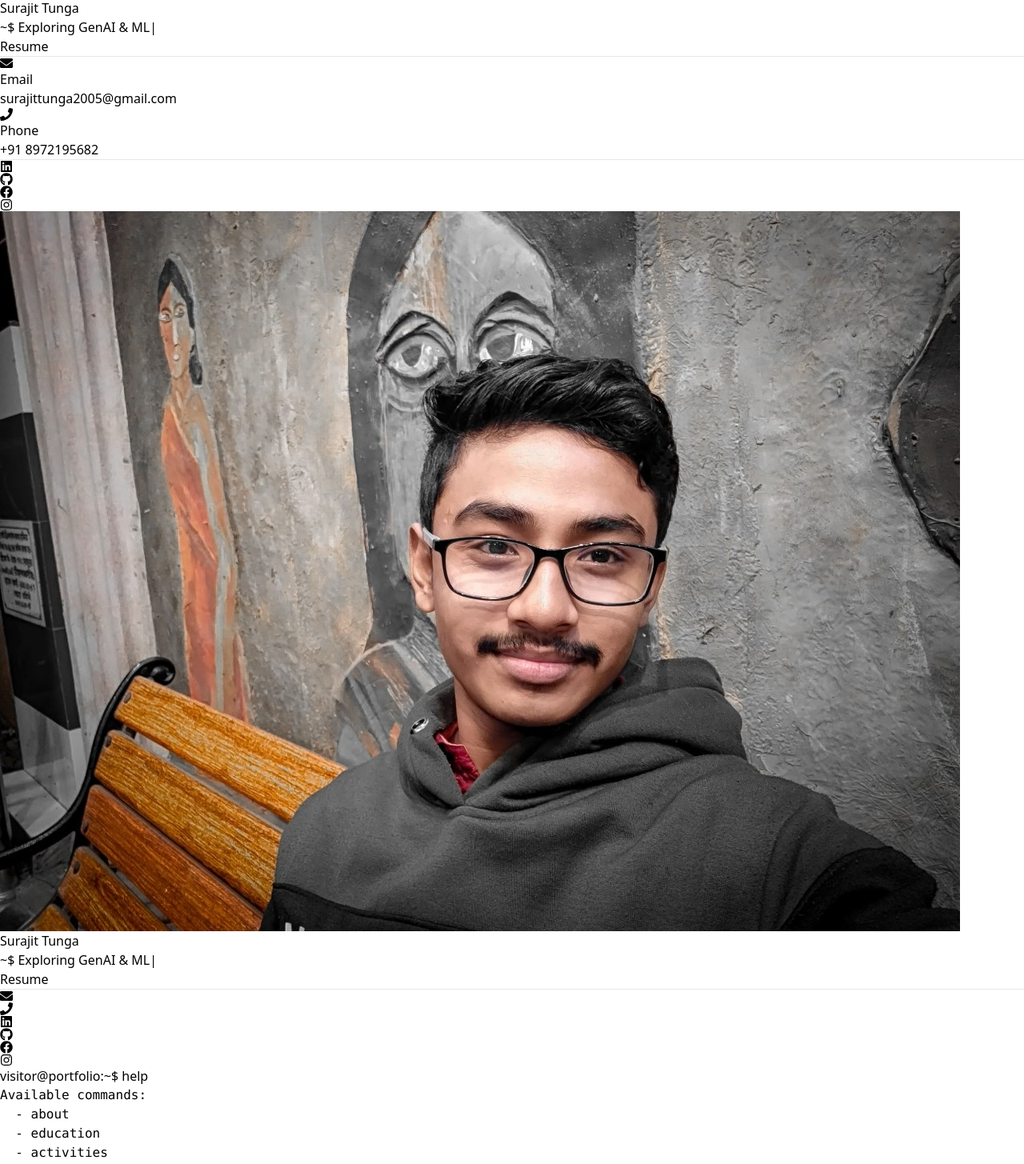
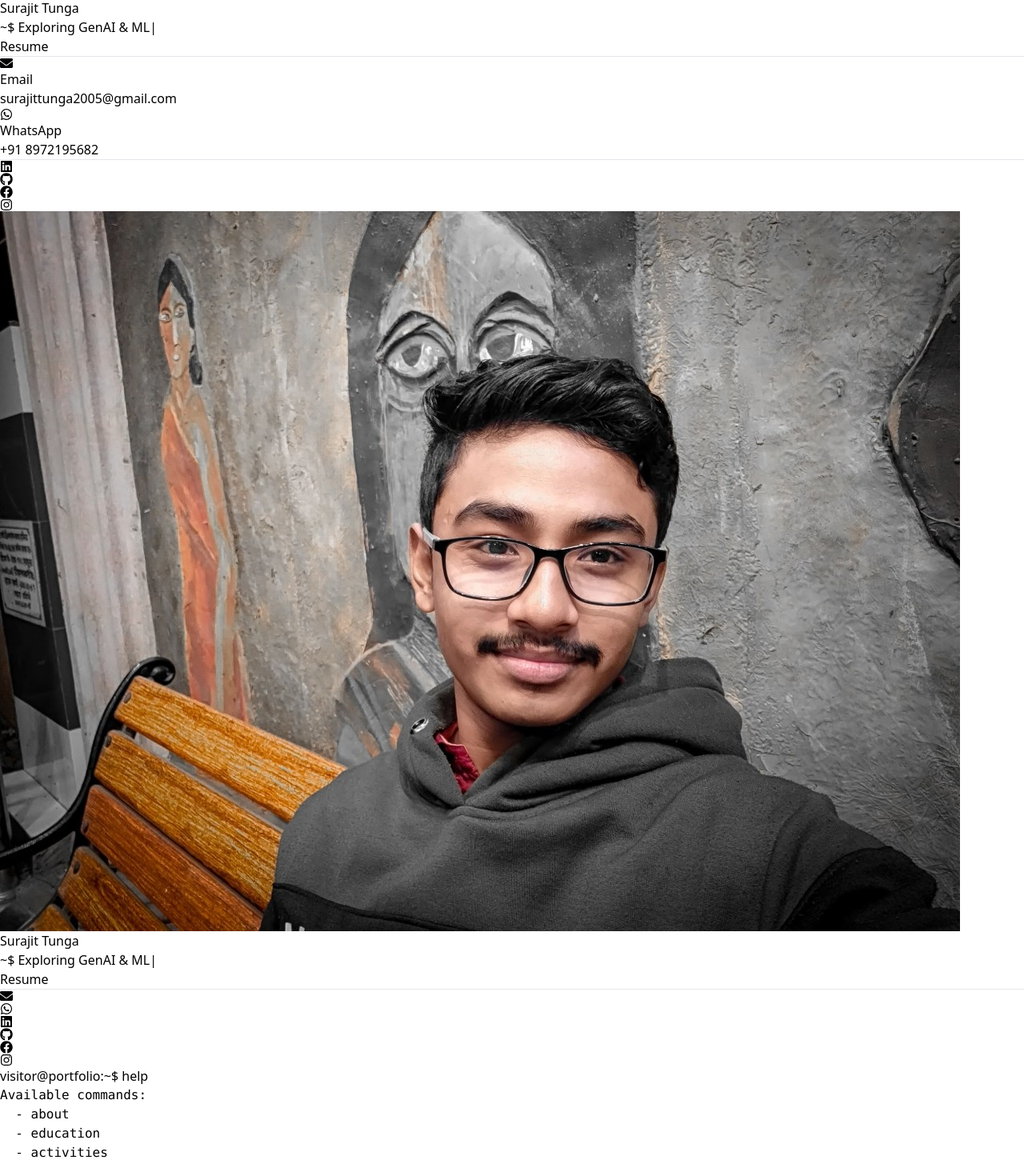
Before and after one commit to Surajit-Tunga/MyDevfolio, a React (Vite) app: page / in a window 1280 px wide. Shown: the part 902-2357 px from the top of the page at 80% size. Built offline with nearby package versions, Linux system fonts and the light colour scheme.

Commit message:
Added wp replaicing call

```diff
--- a/src/components/LeftDiv.jsx
+++ b/src/components/LeftDiv.jsx
@@ -5,7 +5,7 @@ import {
   FaFacebook,
   FaInstagram,
   FaEnvelope,
-  FaPhone,
+  FaWhatsapp,
 } from 'react-icons/fa';
 import pp from '../assets/pp.jpg';
 
@@ -71,14 +71,15 @@ const LeftDiv = () => {
               surajittunga2005@gmail.com
             </a>
           </div>
-
           <div>
              <div className="flex items-center gap-2 text-yellow-800">
-              <FaPhone />
-              <span className="text-yellow-800">Phone</span>
+                 <FaWhatsapp />
+                 <span className="text-yellow-800">WhatsApp</span>
              </div>
              <a
-              href="tel:+918972195682"
+               href="https://wa.me/918972195682"
+               target="_blank"
+               rel="noreferrer"
                className="text-green-400 hover:text-green-300 ml-6 block mt-1"
             >
                +91 8972195682
@@ -136,8 +137,8 @@ const LeftDiv = () => {
           <a href="mailto:surajittunga2005@gmail.com" title="Email">
             <FaEnvelope className="hover:text-green-300 transition" />
           </a>
-          <a href="tel:+918972195682" title="Call">
-            <FaPhone className="hover:text-green-300 transition" />
+          <a href="https://wa.me/918972195682" target="_blank" rel="noreferrer" title="WhatsApp">
+             <FaWhatsapp className="hover:text-green-300 transition" />
          </a>
         </div>
 
```
Lines whose indentation alone changed are shown as unchanged.
